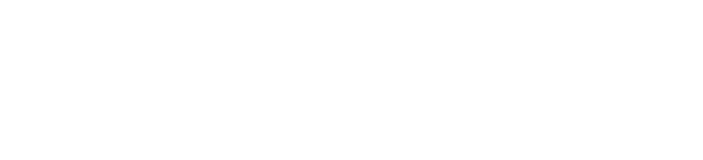
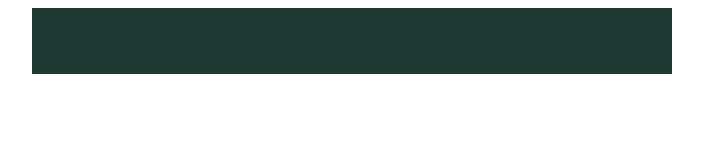
Before and after one commit to theeeliasmp/email-5, a plain HTML site: page email-5.html in a window 1280 px wide. Shown: the whole page, without its empty margins (288-991 px from the left). Drawn offline with Linux system fonts and the light colour scheme.

Commit message:
reformats container table to have sub tables in trs

```diff
--- a/email-5.html
+++ b/email-5.html
@@ -15,7 +15,7 @@
     <tr>
         <td>
             <!-- Start of container -->
-            <table width="640" align="center" border="0" cellspacing="0" cellpadding="0" style="max-width: 640px;" background-color="1e3932">
+            <table width="640" align="center" border="0" cellspacing="0" cellpadding="0" style="max-width: 640px;" bgcolor="1e3932">
                 <tr>
                     <td>
                         <!-- Start of table contents -->
```
